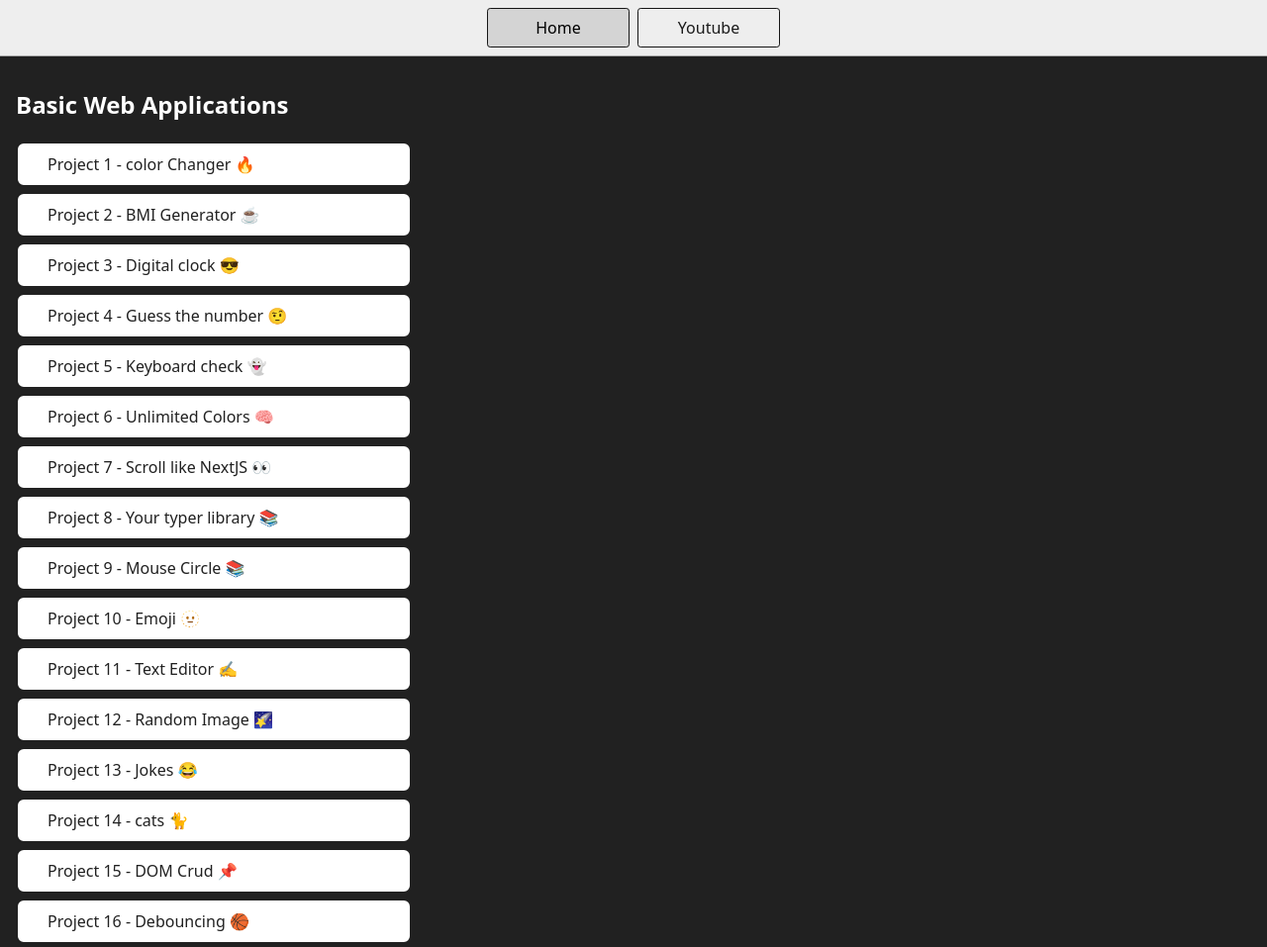
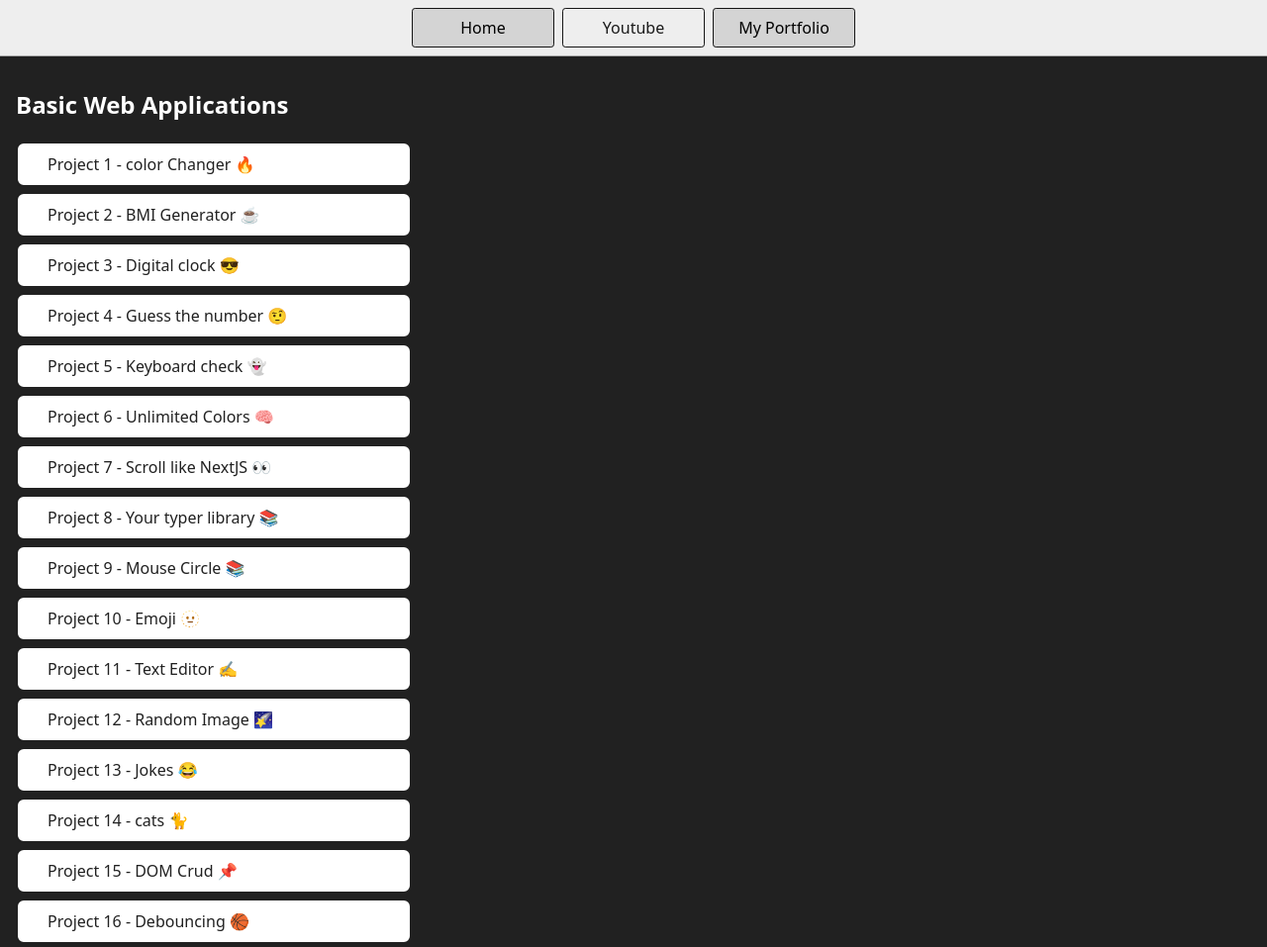
Before and after one commit to ShubhamShivade/ShubhamShivadeApps, a plain HTML site: page index.html in a window 1280 px wide. Shown: the whole page at 99% size. Drawn offline with Linux system fonts and the light colour scheme.

Commit message:
updating nav bars1

```diff
--- a/index.html
+++ b/index.html
@@ -14,6 +14,7 @@
       <a target="_blank" href="https://www.youtube.com/"
         >Youtube</a
       >
+      <a href="https://shubhamshivade.github.io/Shubham-Portfolio" aria-current="page">My Portfolio</a>
     </nav>
     <main>
       <h1>Basic Web Applications</h1>
```
